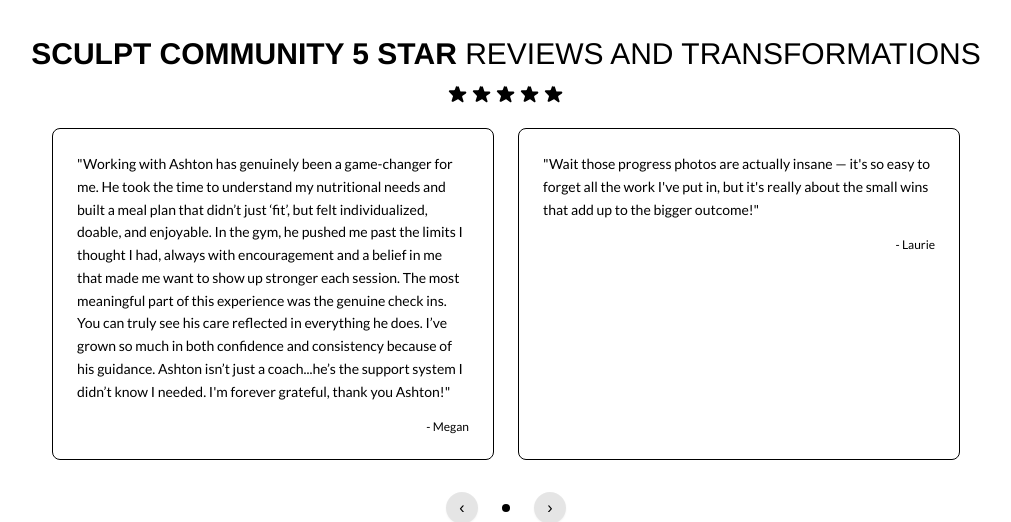
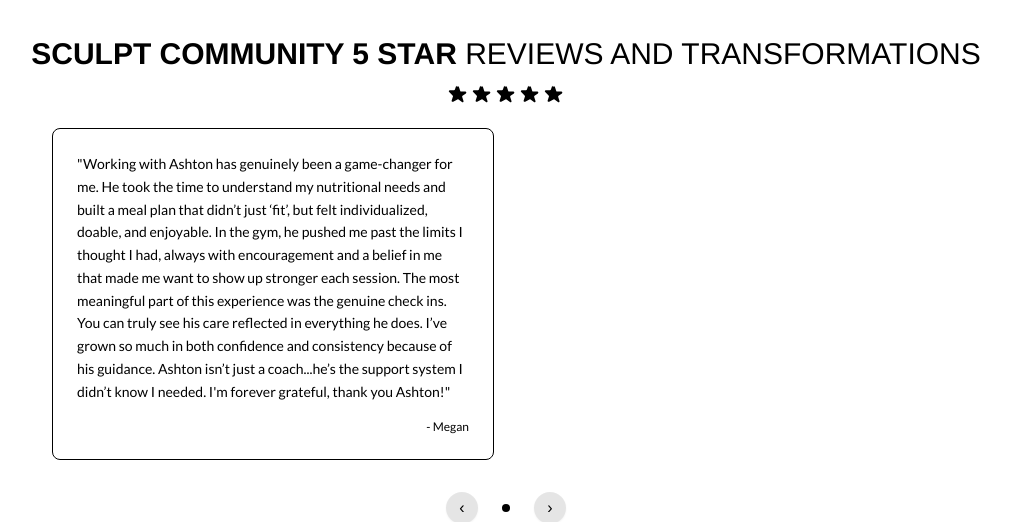
Before and after one commit to shaheer-ali-dev/ashtonwood, a Next.js app: page / in a window 1280 px wide. Shown: the part 4320-4842 px from the top of the page, without its empty margins (134-1145 px from the left). Built offline with nearby package versions, Linux system fonts and the light colour scheme; a web font is replaced by a local one.

Commit message:
Update TestimonialsSection.tsx

```diff
--- a/components/TestimonialsSection.tsx
+++ b/components/TestimonialsSection.tsx
@@ -8,12 +8,8 @@
       quote:
         "Working with Ashton has genuinely been a game-changer for me. He took the time to understand my nutritional needs and built a meal plan that didn’t just ‘fit’, but felt individualized, doable, and enjoyable. In the gym, he pushed me past the limits I thought I had, always with encouragement and a belief in me that made me want to show up stronger each session. The most meaningful part of this experience was the genuine check ins. You can truly see his care reflected in everything he does. I’ve grown so much in both confidence and consistency because of his guidance. Ashton isn’t just a coach...he’s the support system I didn’t know I needed. I'm forever grateful, thank you Ashton!",
       author: 'Megan',
-    },
-    {
-      quote:
-        "Wait those progress photos are actually insane — it's so easy to forget all the work I've put in, but it's really about the small wins that add up to the bigger outcome!",
-      author: 'Laurie',
-    },
+    }
+
 
   ]
 
@@ -234,4 +230,5 @@
       </div>
     </section>
   )
+
 }
```
